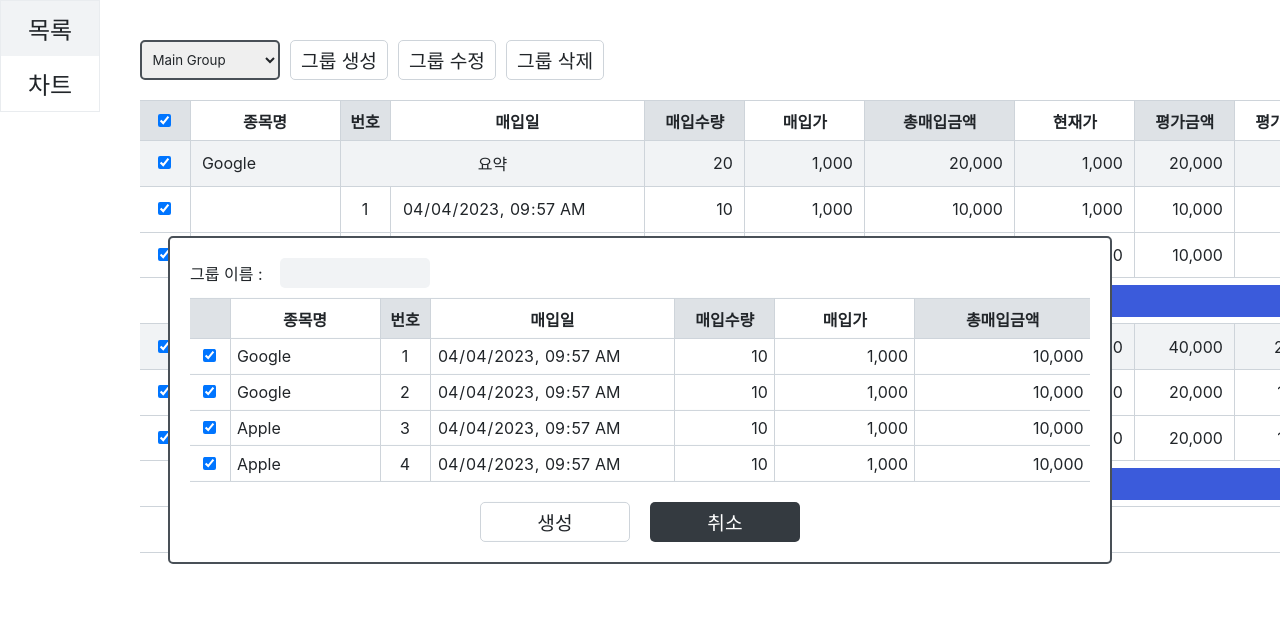
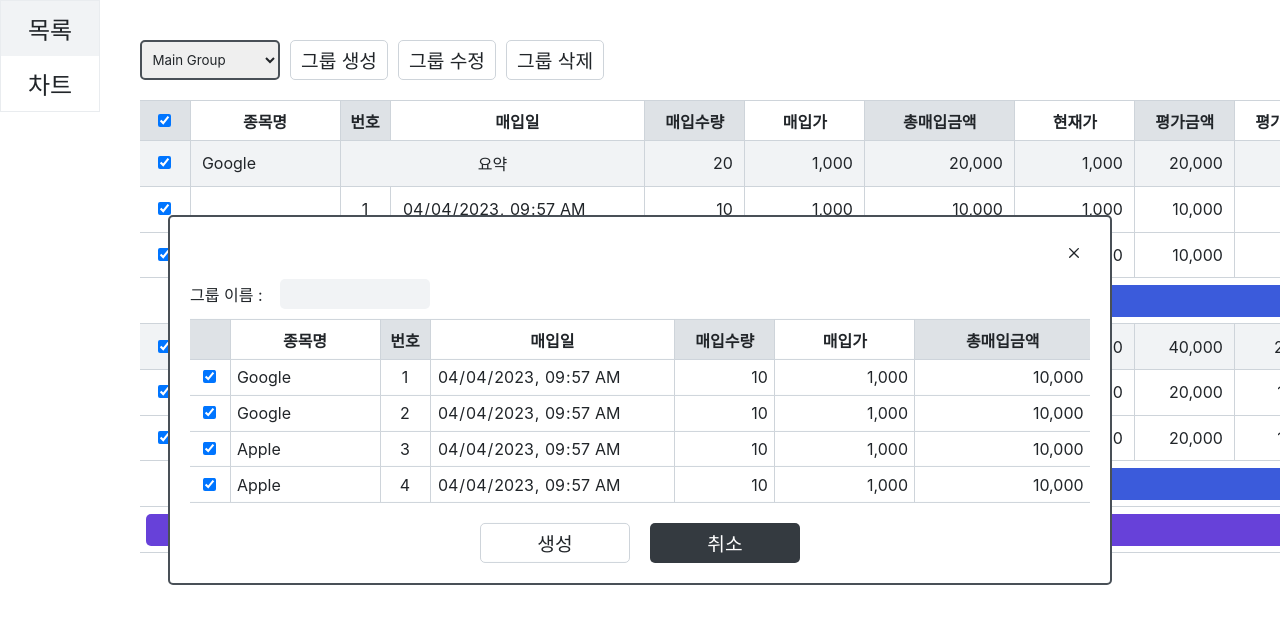
Before and after one commit to Globalkmaria/rateOfReturn, a React (Create React App) app: page / in a window 1280 px wide. Both pictures are taken after a click on the button "그룹 생성". Shown: the top 624 px of the page. Built offline with nearby package versions, Linux system fonts and the light colour scheme; a web font is replaced by a local one.

Commit message:
Add : Modal - title, close button

```diff
--- a/src/components/Modal.tsx
+++ b/src/components/Modal.tsx
@@ -1,22 +1,59 @@
-import { MouseEvent, useRef } from 'react';
+import { MouseEvent, useEffect, useRef } from 'react';
 import styled from 'styled-components';
+import { BorderButton } from './Button';
+import { CgClose } from 'react-icons/cg';
 
 interface ModalProps {
   children: React.ReactNode;
   isOpen: boolean;
   onClose: () => void;
+  showCloseButton?: boolean;
+  title?: string;
 }
 
-const Modal = ({ children, isOpen, onClose }: ModalProps) => {
+const Modal = ({
+  children,
+  isOpen,
+  onClose,
+  title = '',
+  showCloseButton = true,
+}: ModalProps) => {
   const modalContent = useRef<HTMLDivElement>(null);
+  const needHeader = !!title.length || showCloseButton;
   const onClick = (e: MouseEvent<HTMLDivElement>) => {
     if (!modalContent.current?.contains(e.target as Node)) {
       onClose();
     }
   };
+
+  useEffect(() => {
+    const body = document.querySelector('body');
+    if (isOpen) {
+      body!.style.overflow = 'hidden';
+    } else {
+      body!.style.overflow = 'auto';
+    }
+  }, [isOpen]);
+
   return (
     <StyledModal isOpen={isOpen} onClick={onClick}>
-      <StyledModalContent ref={modalContent}>{children}</StyledModalContent>
+      <StyledModalContent needHeader={needHeader} ref={modalContent}>
+        <div className='header'>
+          <h1 className='title'>{title}</h1>
+          {showCloseButton && (
+            <BorderButton
+              className='close-btn'
+              size='s'
+              showLine={false}
+              width={32}
+              onClick={onClose}
+            >
+              <CgClose />
+            </BorderButton>
+          )}
+        </div>
+        {children}
+      </StyledModalContent>
     </StyledModal>
   );
 };
@@ -33,7 +70,9 @@ const StyledModal = styled('div')<{ isOpen: boolean }>`
   background: transparent;
 `;
 
-const StyledModalContent = styled('div')`
+const StyledModalContent = styled('div')<{ needHeader: boolean }>`
+  display: flex;
+  flex-direction: column;
   position: absolute;
   padding: 20px;
   border-radius: 5px;
@@ -45,4 +84,20 @@ const StyledModalContent = styled('div')`
   left: 50%;
   transform: translate(-50%, -50%);
   background-color: white;
+
+  .header {
+    display: ${({ needHeader }) => (needHeader ? 'flex' : 'none')};
+    margin-bottom: 10px;
+    justify-content: space-between;
+    align-items: center;
+  }
+
+  .title {
+    font-weight: 700;
+    font-size: 1.4rem;
+  }
+
+  .close-btn {
+    align-self: flex-end;
+  }
 `;
--- a/src/styles/theme.ts
+++ b/src/styles/theme.ts
@@ -36,6 +36,17 @@ const colors: { [key: string]: string } = {
   indigo200: '#bac8ff',
   indigo100: '#dbe4ff',
   indigo000: '#edf2ff',
+
+  violet900: '#5f3dc4',
+  violet800: '#6741d9',
+  violet700: '#7048e8',
+  violet600: '#7950f2',
+  violet500: '#845ef7',
+  violet400: '#9775fa',
+  violet300: '#b197fc',
+  violet200: '#d0bfff',
+  violet100: '#e5dbff',
+  violet000: '#f3f0ff',
 
   teal900: '#087f5b',
   teal800: '#099268',
```
